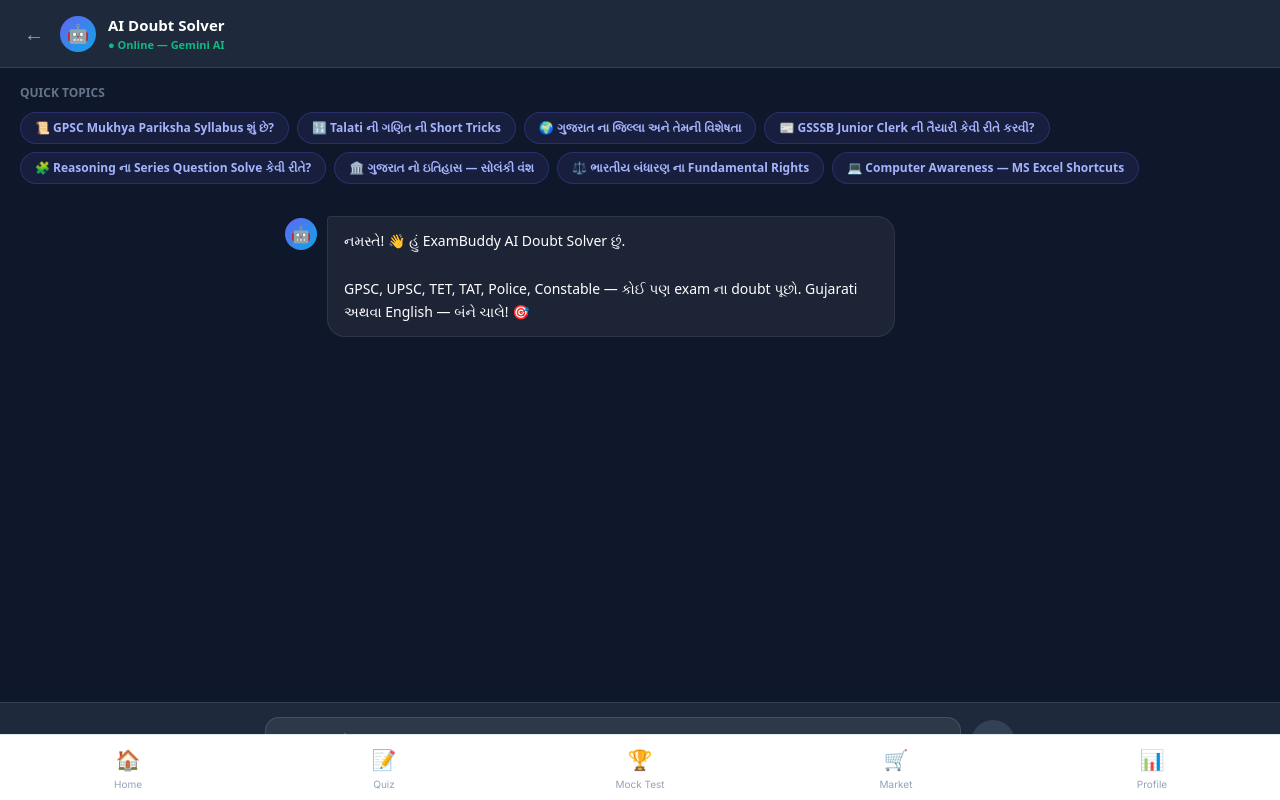
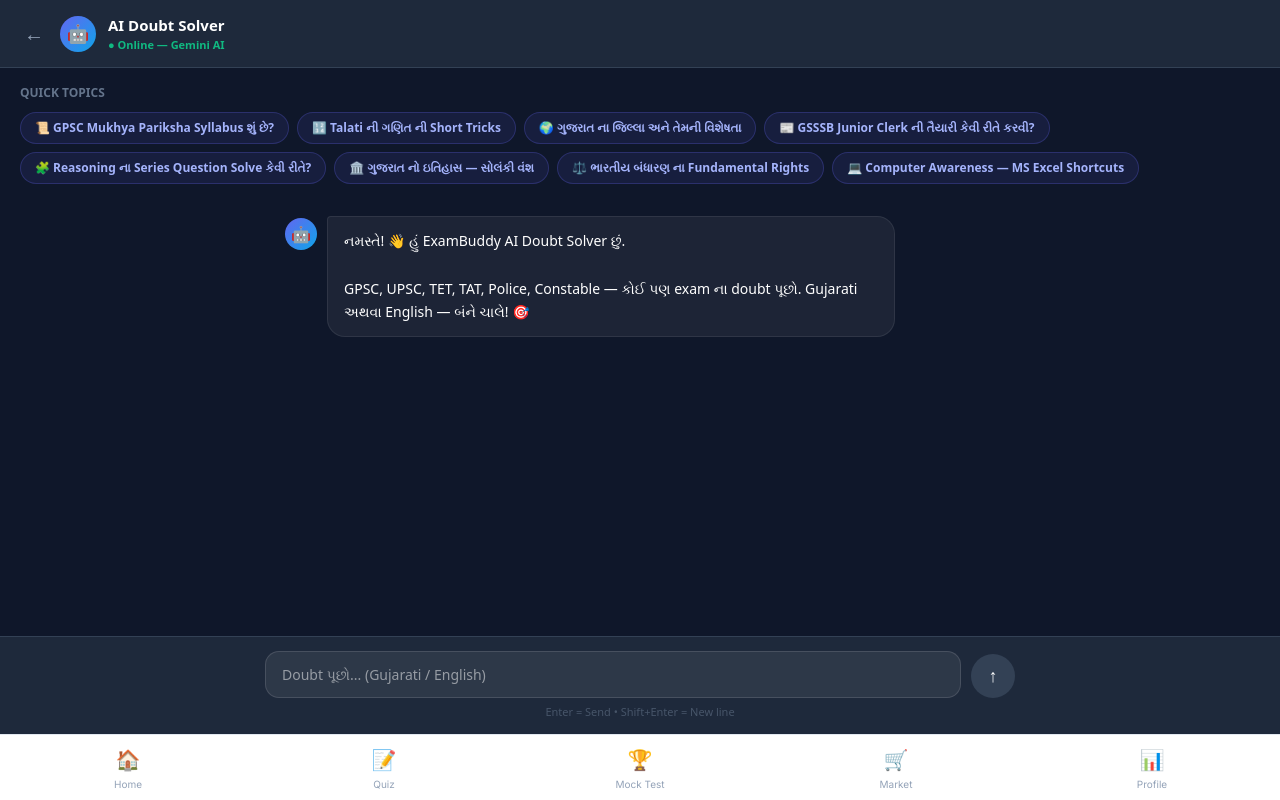
Before and after one commit to govappbuilder-hue/-exambuddy, a Next.js app: page /doubt-solver in a window 1280 px wide. Built offline with nearby package versions, Linux system fonts and the light colour scheme.

Commit message:
fix: input bar visible above bottom nav in doubt solver

```diff
--- a/src/app/doubt-solver/page.jsx
+++ b/src/app/doubt-solver/page.jsx
@@ -161,7 +161,7 @@ export default function DoubtSolverPage() {
       </div>
 
       {/* Input */}
-      <div style={{ background: '#1e293b', borderTop: '1px solid #334155', padding: '14px 20px', position: 'sticky', bottom: 0 }}>
+      <div style={{ background: '#1e293b', borderTop: '1px solid #334155', padding: '14px 20px', paddingBottom: '80px', position: 'sticky', bottom: 0 }}>
         <div style={{ maxWidth: '750px', margin: '0 auto', display: 'flex', gap: '10px', alignItems: 'flex-end' }}>
           <textarea
             value={input}
```
